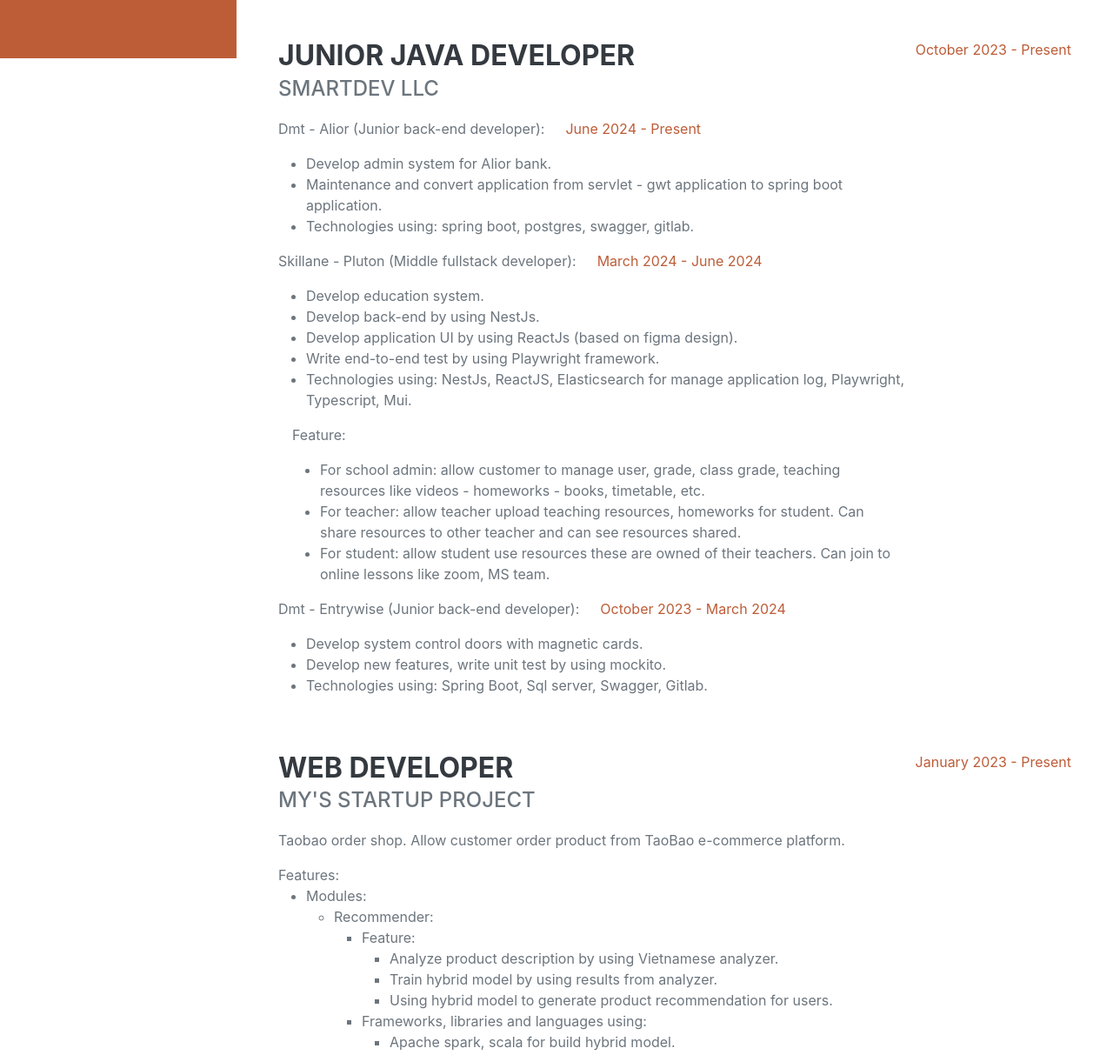
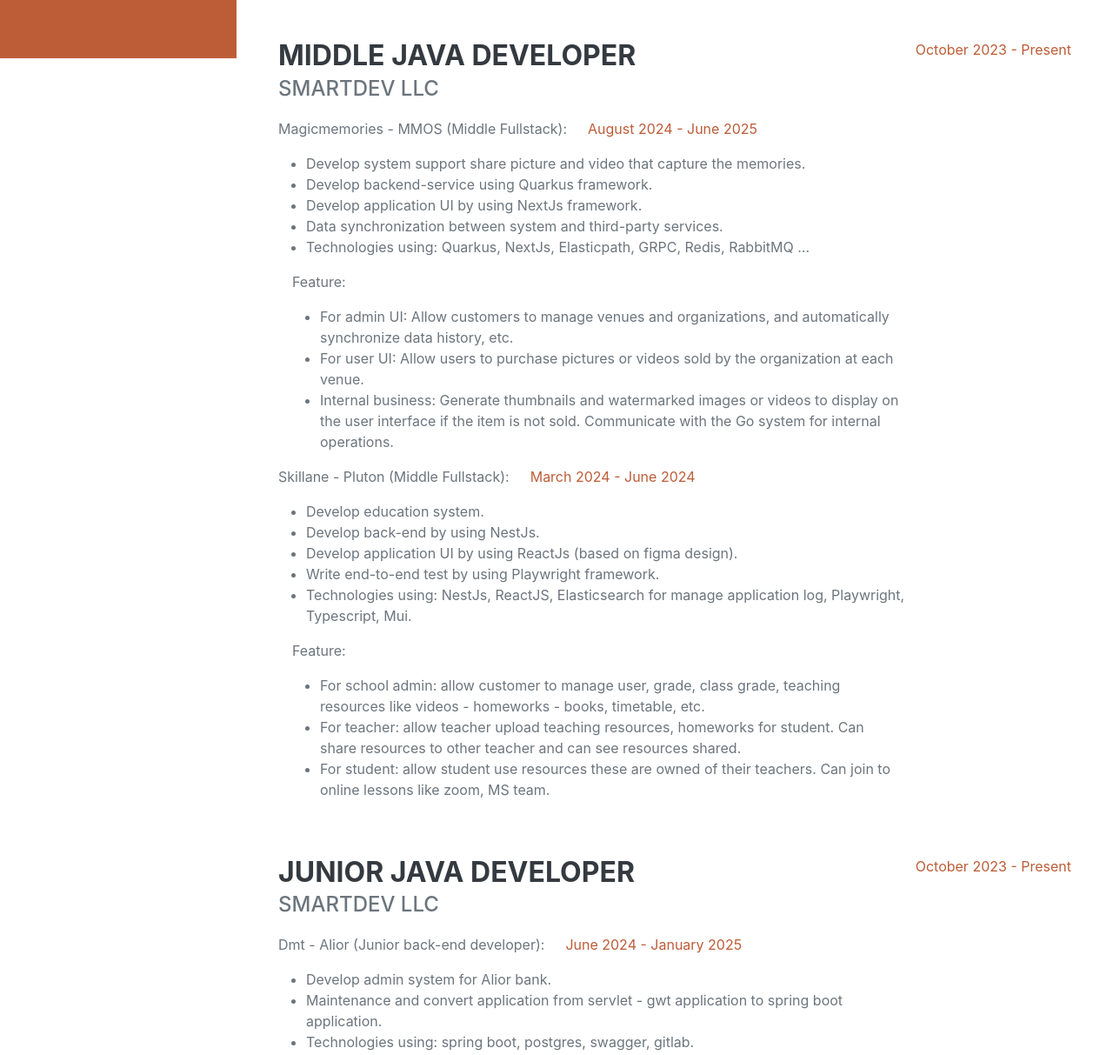
Before and after one commit to minhquan490/Resume, a plain HTML site: page index.html in a window 1280 px wide. Shown: the part 733-1946 px from the top of the page at 87% size. Drawn offline with nearby package versions, Linux system fonts and the light colour scheme; a web font is replaced by a local one.

Commit message:
Update index.html

```diff
--- a/index.html
+++ b/index.html
@@ -62,24 +62,34 @@
                     <h2 class="mb-5">Experience</h2>
                     <div class="d-flex flex-column flex-md-row justify-content-between mb-5">
                         <div class="flex-grow-1">
-                            <h3 class="mb-0">Junior Java developer</h3>
+                            <h3 class="mb-0">Middle Java developer</h3>
                             <div class="subheading mb-3">SmartDev LLC</div>
                             <div>
                                 <div class="d-flex">
-                                    <p>Dmt - Alior (Junior back-end developer): </p>
-                                    <div class="px-lg-4"><span class="text-primary">June 2024 - Present</span></div>
+                                    <p>Magicmemories - MMOS (Middle Fullstack): </p>
+                                    <div class="px-lg-4"><span class="text-primary">August 2024 - June 2025</span></div>
                                 </div>
                                 <div>
                                     <ul>
-                                        <li><p class="m-0">Develop admin system for Alior bank.</p></li>
-                                        <li><p class="m-0">Maintenance and convert application from servlet - gwt application to spring boot application.</p></li>
-                                        <li><p class="m-0">Technologies using: spring boot, postgres, swagger, gitlab.</p></li>
+                                        <li>Develop system support share picture and video that capture the memories.</li>
+                                        <li>Develop backend-service using Quarkus framework.</li>
+                                        <li>Develop application UI by using NextJs framework.</li>
+                                        <li>Data synchronization between system and third-party services.</li>
+                                        <li>Technologies using: Quarkus, NextJs, Elasticpath, GRPC, Redis, RabbitMQ ...</li>
+                                    </ul>
+                                </div>
+                                <div class="px-3">
+                                    <p>Feature:</p>
+                                    <ul>
+                                        <li><p class="m-0">For admin UI: Allow customers to manage venues and organizations, and automatically synchronize data history, etc.</p></li>
+                                        <li><p class="m-0">For user UI: Allow users to purchase pictures or videos sold by the organization at each venue.</p></li>
+                                        <li><p class="m-0">Internal business: Generate thumbnails and watermarked images or videos to display on the user interface if the item is not sold. Communicate with the Go system for internal operations.</p></li>
                                     </ul>
                                 </div>
                             </div>
                             <div>
                                 <div class="d-flex">
-                                    <p>Skillane - Pluton (Middle fullstack developer): </p>
+                                    <p>Skillane - Pluton (Middle Fullstack): </p>
                                     <div class="px-lg-4"><span class="text-primary">March 2024 - June 2024</span></div>
                                 </div>
                                 <div>
@@ -100,6 +110,26 @@
                                     </ul>
                                 </div>
                             </div>
+                        </div>
+                        <div class="flex-shrink-0"><span class="text-primary">October 2023 - Present</span></div>
+                    </div>
+                    <div class="d-flex flex-column flex-md-row justify-content-between mb-5">
+                        <div class="flex-grow-1">
+                            <h3 class="mb-0">Junior Java developer</h3>
+                            <div class="subheading mb-3">SmartDev LLC</div>
+                            <div>
+                                <div class="d-flex">
+                                    <p>Dmt - Alior (Junior back-end developer): </p>
+                                    <div class="px-lg-4"><span class="text-primary">June 2024 - January 2025</span></div>
+                                </div>
+                                <div>
+                                    <ul>
+                                        <li><p class="m-0">Develop admin system for Alior bank.</p></li>
+                                        <li><p class="m-0">Maintenance and convert application from servlet - gwt application to spring boot application.</p></li>
+                                        <li><p class="m-0">Technologies using: spring boot, postgres, swagger, gitlab.</p></li>
+                                    </ul>
+                                </div>
+                            </div>
                             <div>
                                 <div class="d-flex">
                                     <p>Dmt - Entrywise (Junior back-end developer): </p>
@@ -116,7 +146,7 @@
                         </div>
                         <div class="flex-shrink-0"><span class="text-primary">October 2023 - Present</span></div>
                     </div>
-                    <div class="d-flex flex-column flex-md-row justify-content-between mb-5">
+                    <!-- <div class="d-flex flex-column flex-md-row justify-content-between mb-5">
                         <div class="flex-grow-1">
                             <h3 class="mb-0">Web developer</h3>
                             <div class="subheading mb-3">My's startup project</div>
@@ -270,7 +300,7 @@
                             <div>Github url: <a id="gitProject" href="https://github.com/minhquan490/javax">Bach Linh order shop (currently my app is private, only public when interviewed)</a></div>
                         </div>
                         <div class="flex-shrink-0"><span class="text-primary">January 2023 - Present</span></div>
-                    </div>
+                    </div> -->
                     <div class="d-flex flex-column flex-md-row justify-content-between mb-5">
                         <div class="flex-grow-1">
                             <h3 class="mb-0">Junior Back-end Developer</h3>
```
